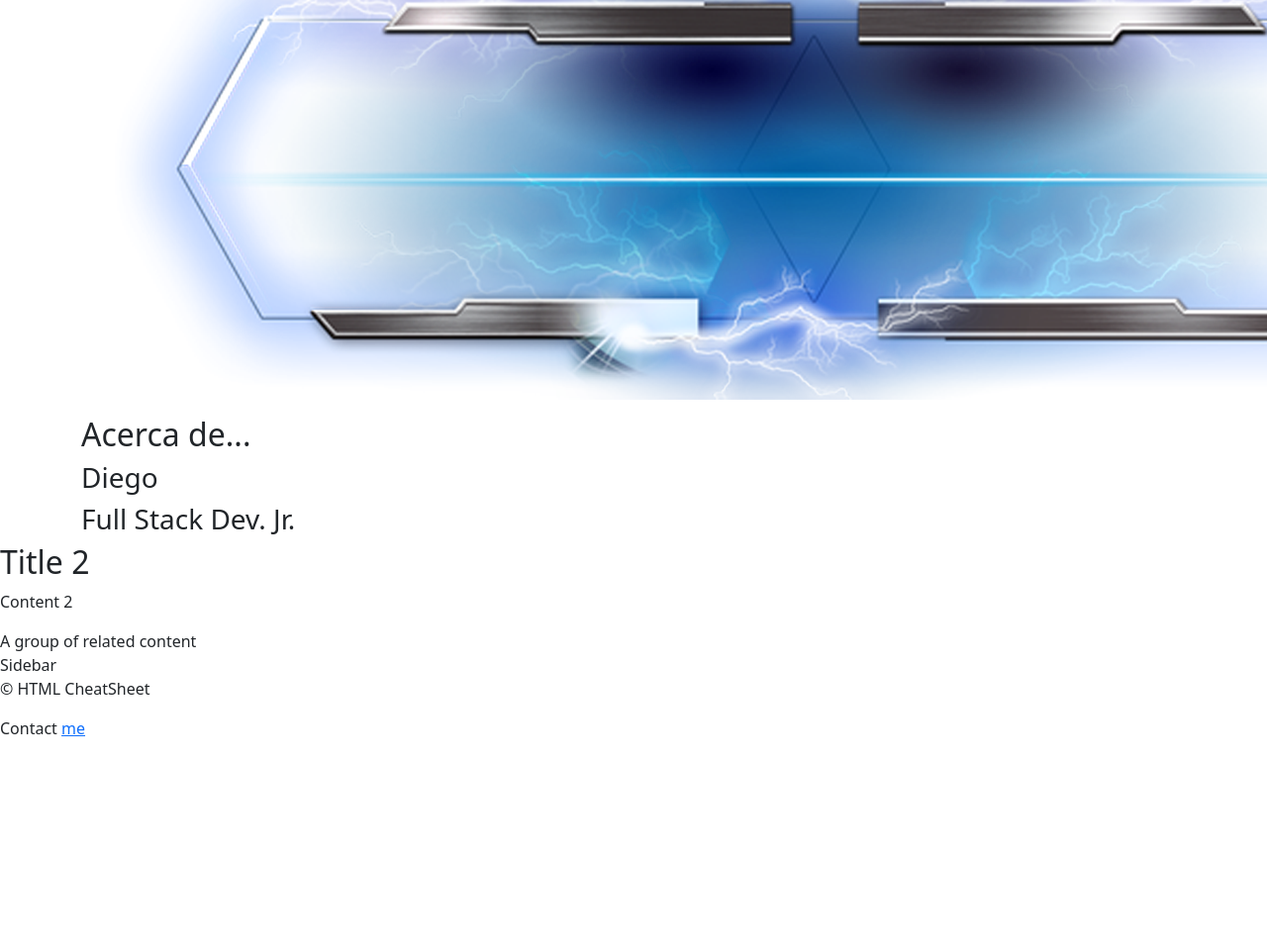
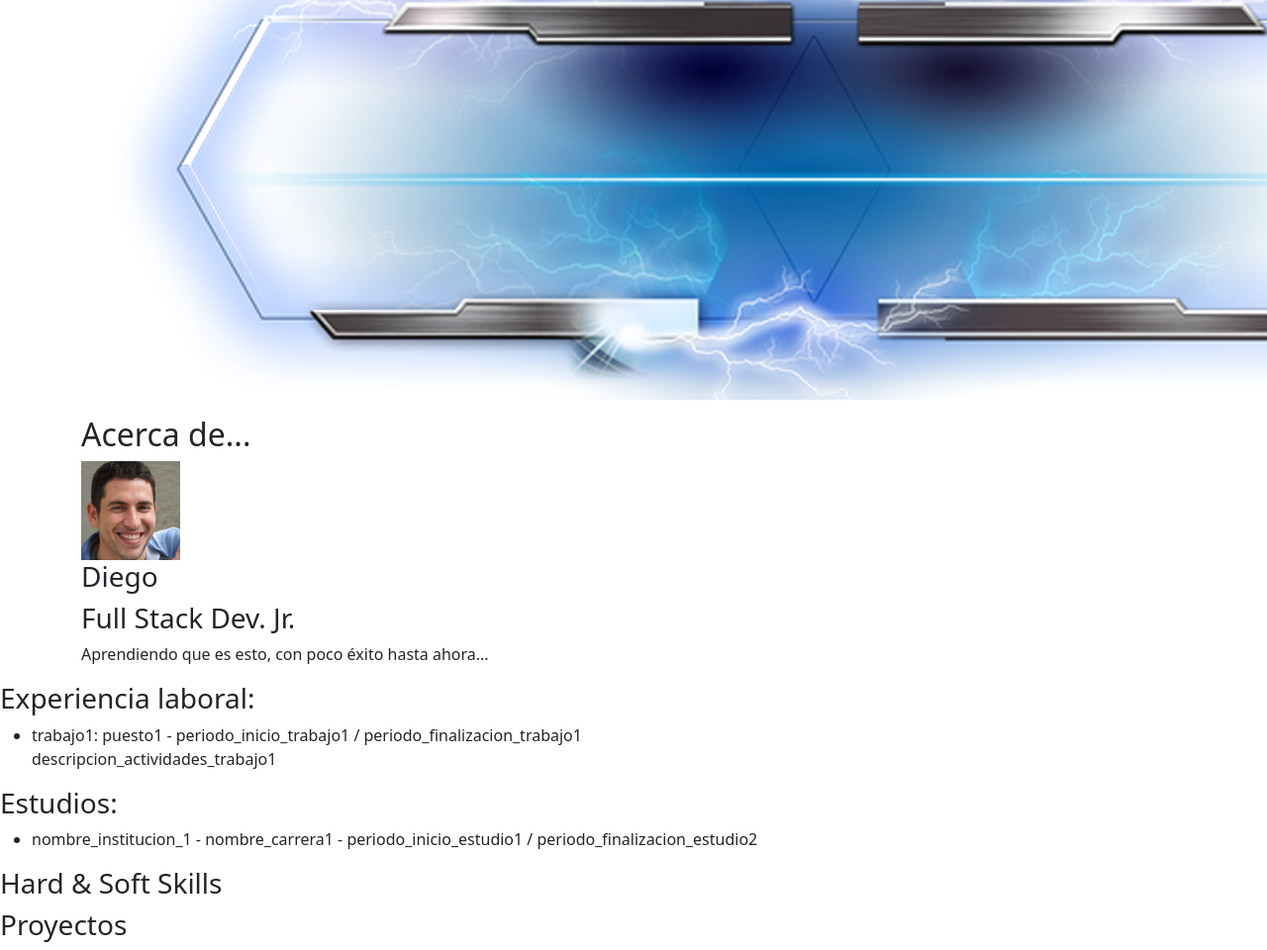
Before and after one commit to dmdelpino/portfolio-FrontEnd, a plain HTML site: page index.html in a window 1280 px wide. Shown: the part 297-1257 px from the top of the page at 99% size. Before the commit the page ends 1061 px from the top, so only its background shows below. Drawn offline with nearby package versions, Linux system fonts and the light colour scheme.

Commit message:
Avance portfolio

```diff
--- a/index.html
+++ b/index.html
@@ -1,10 +1,12 @@
 <!DOCTYPE html>
 <html>
+
 <head>
     <title>Portfolio online Diego</title>
     <link rel="stylesheet" type="text/css" href="style.css">
     <link href="https://cdn.jsdelivr.net/npm/bootstrap@5.2.3/dist/css/bootstrap.min.css" rel="stylesheet">
     <script src="https://cdn.jsdelivr.net/npm/bootstrap@5.2.3/dist/js/bootstrap.bundle.min.js"></script>
+    <meta name="viewport" content="width=device-width, initial-scale=1">
 </head>
 
 
@@ -14,7 +16,8 @@
     <header>
         <div class="container">
             <div class="row">
-                    <div class="col"><img id="logo" style="height: 100px;width:500px ;" src="img/aplogo.png" alt="Logo de Argentina Programa"> </div>
+                <div class="col"><img id="logo" style="height: 100px;width:500px ;" src="img/aplogo.png"
+                        alt="Logo de Argentina Programa"> </div>
                 <div class="col"><img src="img/banner.png" alt="Mi banner personal"></div>
 
             </div>
@@ -23,38 +26,91 @@
 
 
     <main role="main">
-            <article>
+        <section id="acerca_de">
                 <div class="container">
                     <div class="row">
-                        <div class="col"><h2>Acerca de...</h2></div>
+                        <div class="col">
+                            <h2>Acerca de...</h2>
+                        </div>
+
+
                     <div class="row">
-                                <div class="col"><h3>Diego</h3></div>
+                        <div class="col">
+                            <img src="img/perfil.jpg" width="100" height="100">
+                        </div>
                     </div>
                     <div class="row">
-                                <div class="col"><h3>Full Stack Dev. Jr.</h3></div>
+                            <div class="col">
+                                <h3>Diego</h3>
+                            </div>
+                    </div>
+                    <div class="row">
+                        <div class="col">
+                            <h3>Full Stack Dev. Jr.</h3>
+                        </div>
+                    </div>
+                    <div class="row">
+                            <div class="col">
+                                <p>Aprendiendo que es esto, con poco éxito hasta ahora...</p>
                             </div>
                     </div>
                 </div>
+        </section>
+
+        <section id="Experiencia">
+            <article>
+                <div class="row">
+                    <div class="col">
+                        <h3>Experiencia laboral: </h3>
+                        <ul>
+                            <!--logo_empresa1-->
+                            <li>trabajo1: puesto1 - periodo_inicio_trabajo1 / periodo_finalizacion_trabajo1 </li>
+                            <p>descripcion_actividades_trabajo1</p>
+                        </ul>
+                    </div>
+                </div>
             </article>
+        </section>
+
+        <section id="estudios">
             <article>
-                <h2>Title 2</h2>
-                <p>Content 2</p>
+                <div class="row">
+                    <div class="col">
+                        <h3>Estudios: </h3>
+                        <ul>
+                            <!--logo_estudio1-->
+                            <li>nombre_institucion_1 - nombre_carrera1 - periodo_inicio_estudio1 / periodo_finalizacion_estudio2</li>
+                        </ul>
+                    </div>
+                </div>
             </article>
+        </section>
+
+        <section id="skills">
+            <div class="row">
+                <div class="col">
+                    <h3>Hard & Soft Skills</h3>
+                </div>
+            </div>
+        </section>
+
+        <section id="proyectos">
+            <div class="row">
+                <div class="col">
+                    <h3>Proyectos</h3>
+                </div>
+            </div>
+
+        </section>
+
     </main>
 
 
-        <section>
-        A group of related content
-        </section>
-        <aside>
-        Sidebar
-        </aside>
+
     <footer>
-            <p>&copy; HTML CheatSheet</p>
-            <address>
-            Contact <a href="mailto:me@htmlg.com">me</a>
-            </address>
+
     </footer>
 
 </body>
+
 </html>
```
Lines whose indentation alone changed are shown as unchanged.
